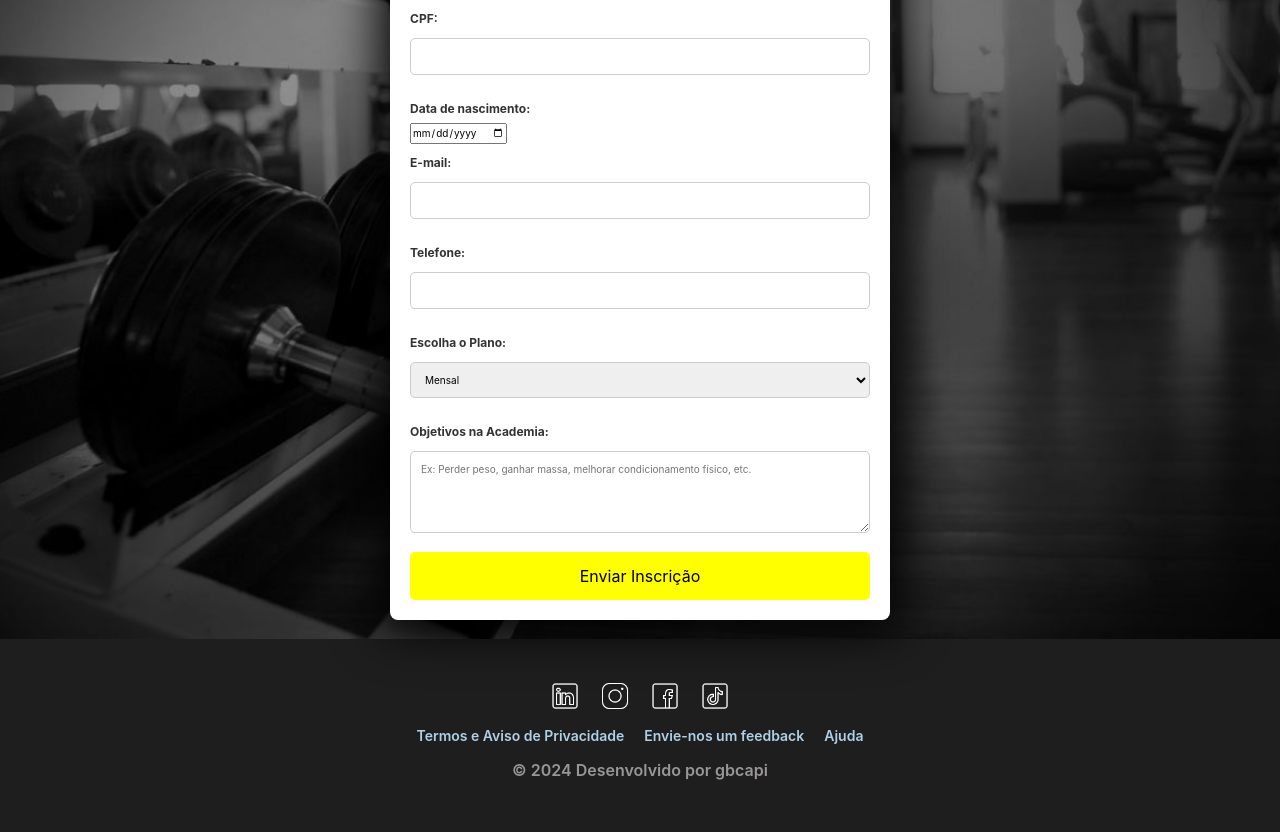
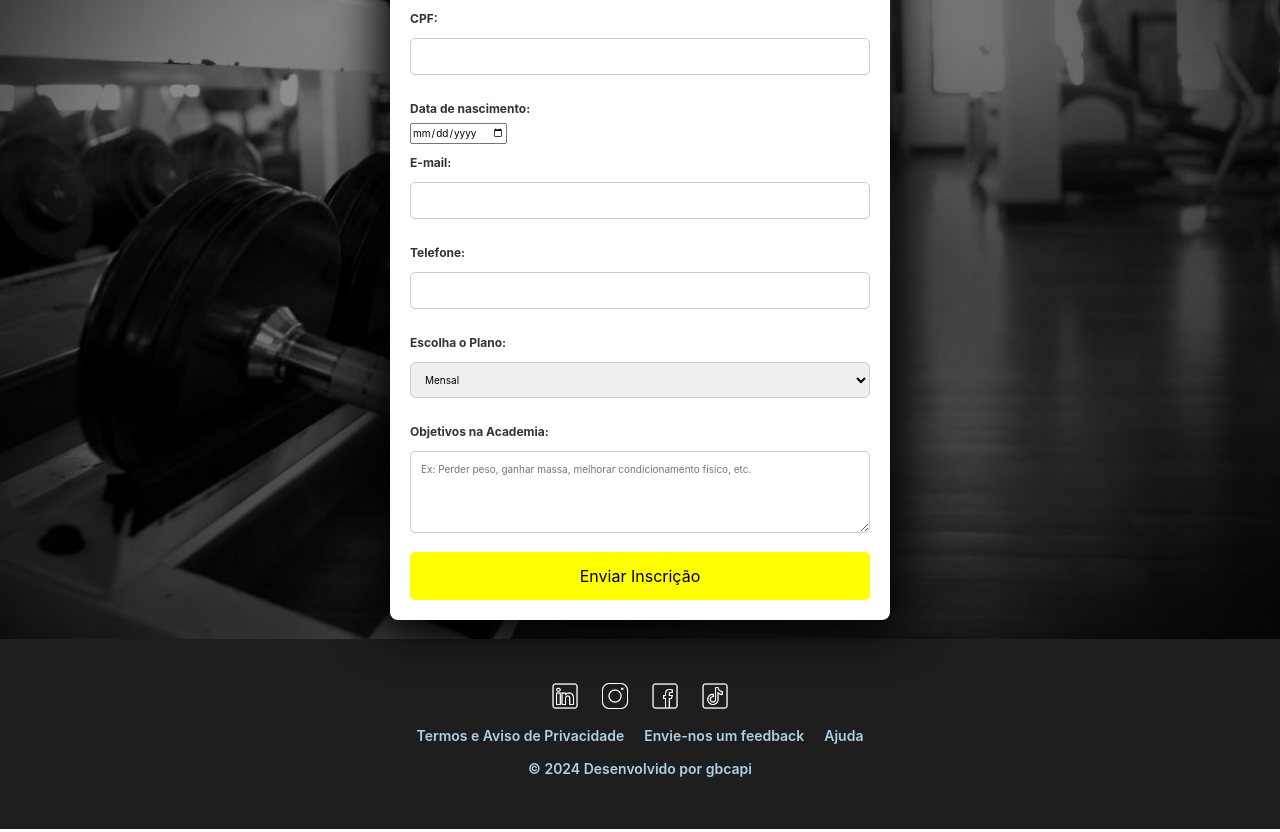
Before and after one commit to gbcapi/elite_fitness, a plain HTML site: page index.html in a window 1280 px wide. Shown: the part 4321-5153 px from the top of the page. Drawn offline with nearby package versions, Linux system fonts and the light colour scheme.

Commit message:
foram feitas alterações no README e no CSS do footer

```diff
--- a/index.html
+++ b/index.html
@@ -269,7 +269,7 @@
       <a href="#">Envie-nos um feedback</a>
       <a href="#">Ajuda</a>
     </div>
-    <p><small>© 2024 Desenvolvido por gbcapi</small></p>
+    <p><a href="https://github.com/gbcapi">© 2024 Desenvolvido por gbcapi</a></p>
   </footer>
 
 
```
Also changed, not shown: assents/img/icons8-github-48.png (added), 1 other file.
